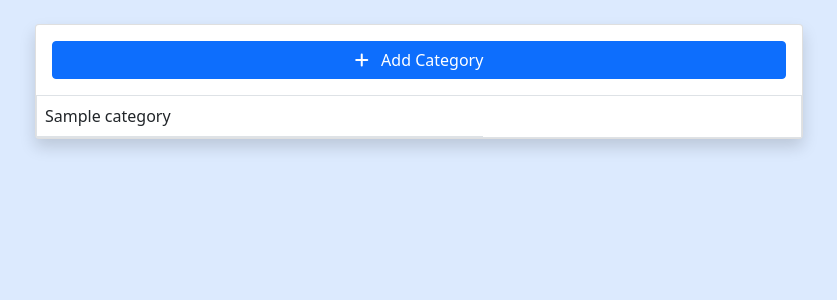
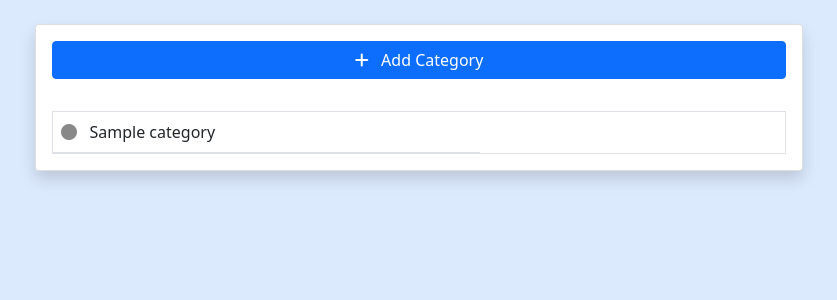
Before and after one commit to sainak/expensinator, a Django app: page /categories/ in a window 1280 px wide. Shown: the part 56-356 px from the top of the page, without its empty margins (221-1058 px from the left). Run offline with Django 3.2, Linux system fonts and the light colour scheme; a user stored in the database is signed in; tables that the repository leaves empty hold one stand-in row (values such as "Sample post"); some libraries are stand-ins or nearby versions.

Commit message:
added color badges in list

```diff
--- a/web/templates/expenses/categories_list.html
+++ b/web/templates/expenses/categories_list.html
@@ -11,14 +11,18 @@
       </button>
     </div>
 
-    {% for category in categories_list %}
-    <div class="row ms-0 me-0 border">
-      <div class="col-sm-7 p-2 border-bottom">
-        <a class="text-decoration-none text-dark" href="{{ category.get_absolute_url }}">
-          {{ category.name }}</a>
+    <div class="p-3">
+      {% for category in categories_list %}
+      <div class="row ms-0 me-0 border">
+        <div class="col-sm-7 p-2 border-bottom">
+          <a class="text-decoration-none text-dark" href="{{ category.get_absolute_url }}">
+            <i class="fas fa-circle" style="color: {{ category.color }};"></i> &nbsp;
+            {{ category.name }}
+          </a>
+        </div>
       </div>
+      {% endfor %}
     </div>
-    {% endfor %}
 
   </div>
 </div>
--- a/web/templates/expenses/expense_list.html
+++ b/web/templates/expenses/expense_list.html
@@ -57,7 +57,9 @@
         <div class="row ms-0 me-0">
           <div class="col-sm-7 p-2 border-bottom">
             <a class="text-decoration-none text-dark" href="{{ expense.get_absolute_url }}">
-              {{ expense.name}}</a>
+              <i class="fas fa-circle" style="color: {{ expense.category.color }};"></i> &nbsp;
+              {{ expense.name}}
+            </a>
           </div>
           <div class="col p-2 text-end border-end border-bottom">
             {{ expense.created_at|date:"d/m/y h:i A" }}
```
